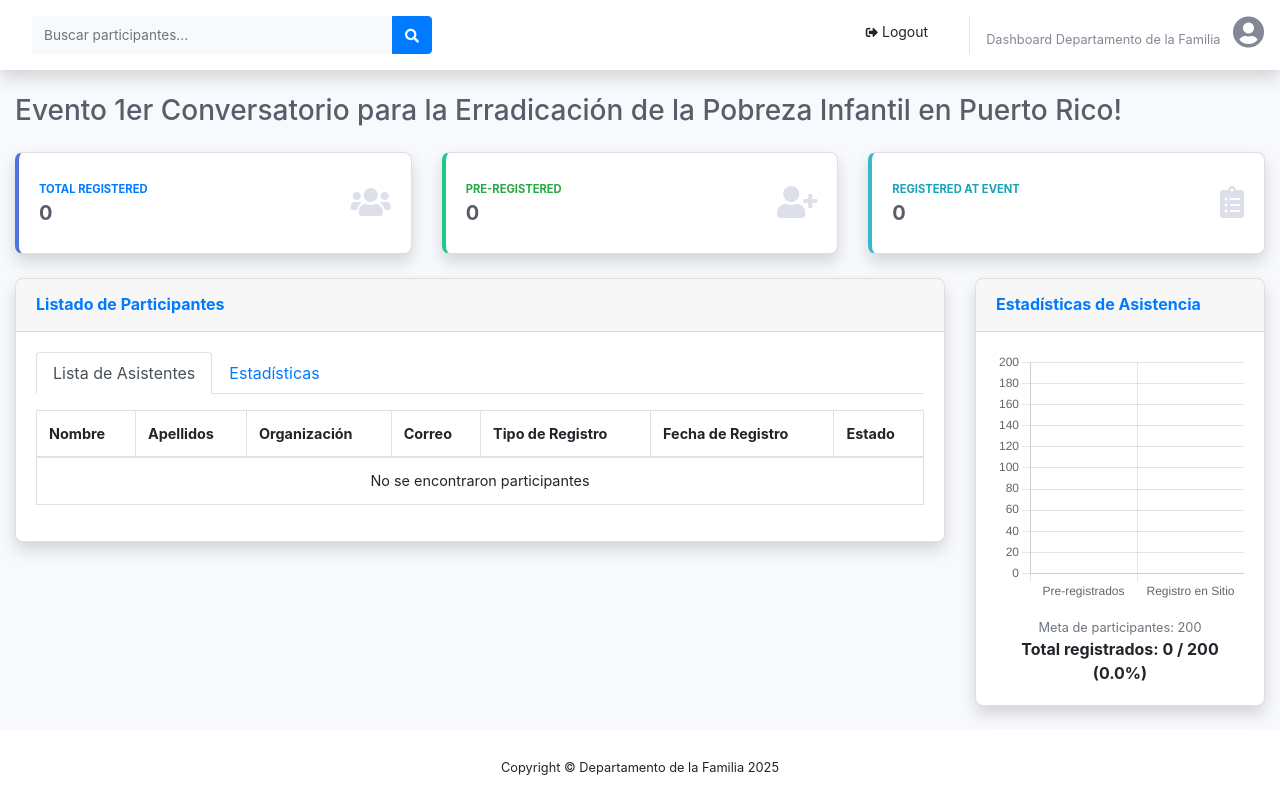
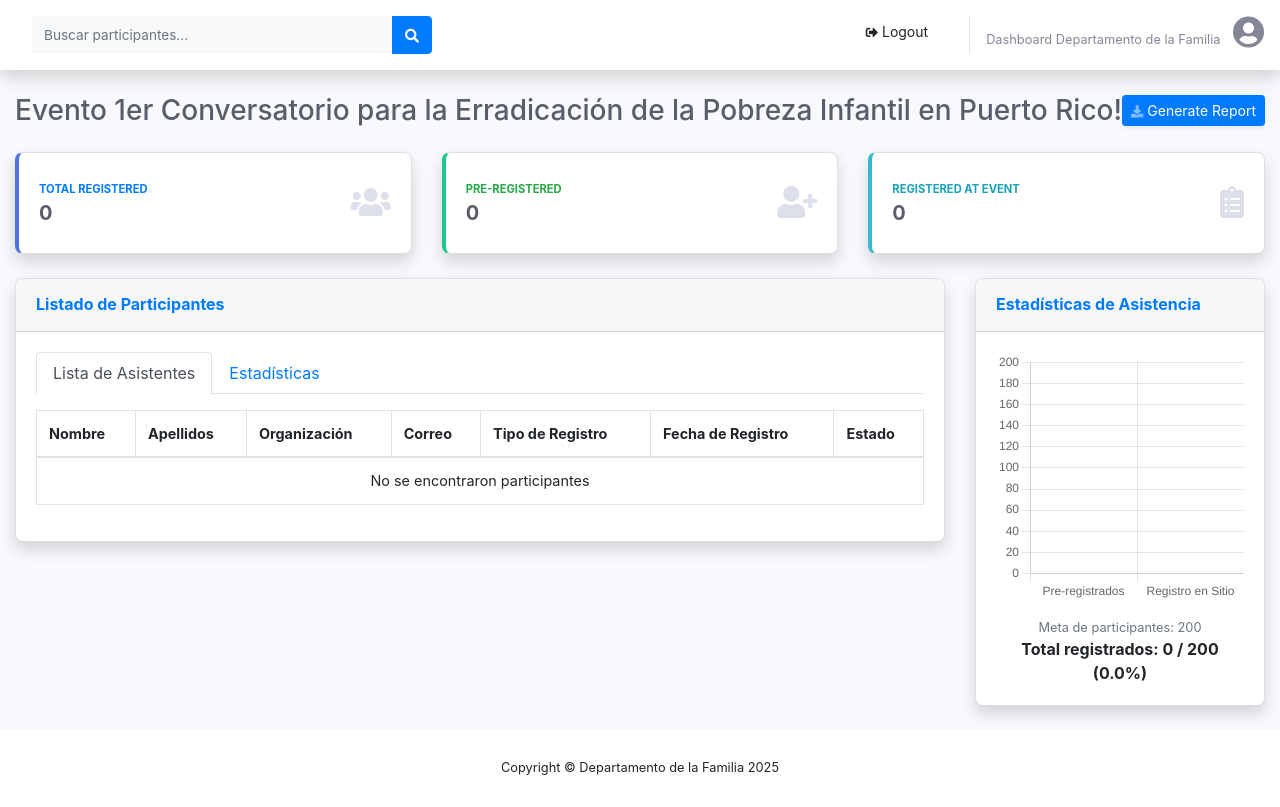
Before and after one commit to leomarrg/ponchapr, a Django app: page /dashboard/ in a window 1280 px wide. Run offline with Django 4.2, Linux system fonts and the light colour scheme; a user stored in the database is signed in; data comes from the database, SQL or seed files in the repository; some libraries are stand-ins or nearby versions.

Commit message:
enabeling download button

```diff
--- a/ponchapr_app/templates/ponchapr_app/index.html
+++ b/ponchapr_app/templates/ponchapr_app/index.html
@@ -213,8 +213,8 @@
                     <!-- Page Heading and Cards -->
                     <div class="d-sm-flex align-items-center justify-content-between mb-4">
                         <h1 class="h3 mb-0 text-gray-800">Evento 1er Conversatorio para la Erradicación de la Pobreza Infantil en Puerto Rico!</h1>
-                        <!--<a href="{% url 'generate_report' %}" class="d-none d-sm-inline-block btn btn-sm btn-primary shadow-sm">
-                            <i class="fas fa-download fa-sm text-white-50"></i> Generate Report</a>-->
+                        <a href="{% url 'generate_report' %}" class="d-none d-sm-inline-block btn btn-sm btn-primary shadow-sm">
+                            <i class="fas fa-download fa-sm text-white-50"></i> Generate Report</a>
                     </div>
 
                     <!-- Content Row -->
```
